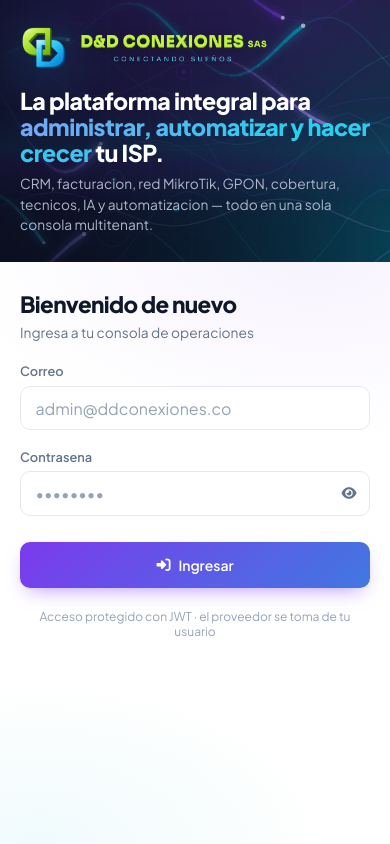
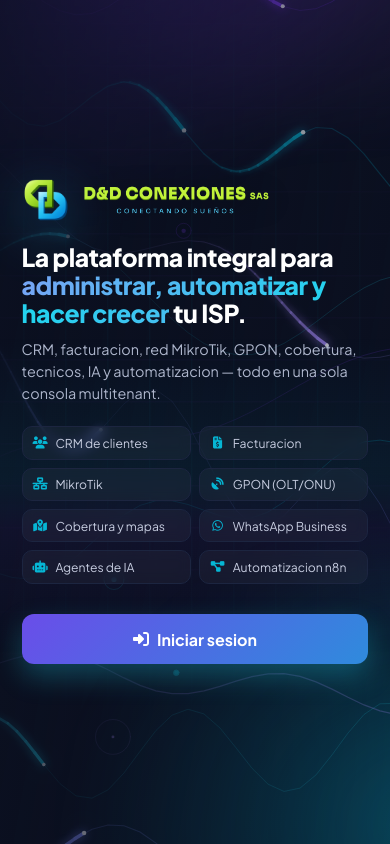
Before and after one commit to David-Ayala-Git/APLICATIVO-DD-FRONT, an Angular app: page /login in a window 390 px wide. Built offline with nearby package versions, Linux system fonts and the light colour scheme.

Commit message:
feat: add two-step mobile login flow and two-D logo animation on logout

```diff
--- a/src/app/layout/login/login.component.html
+++ b/src/app/layout/login/login.component.html
@@ -1,4 +1,4 @@
-<div class="auth-screen">
+<div class="auth-screen" [class.mobile-step-form]="mobileStep() === 'form'">
   <div class="auth-left">
     <app-fiber-canvas />
     <div class="auth-scrim" aria-hidden="true"></div>
@@ -27,10 +27,28 @@
         <div><i class="{{ mod.icon }}"></i> {{ mod.text }}</div>
       }
     </div>
+
+    <div class="auth-mobile-cta">
+      <button
+        appRipple
+        type="button"
+        class="btn btn-grad btn-block auth-mobile-start-btn"
+        (click)="goToForm()"
+      >
+        <i class="fas fa-right-to-bracket"></i> Iniciar sesion
+      </button>
+    </div>
   </div>
 
   <div class="auth-right">
     <form class="auth-box" [formGroup]="form" (ngSubmit)="submit()">
+      <div class="auth-mobile-header">
+        <button type="button" class="auth-mobile-back" (click)="goToWelcome()">
+          <i class="fas fa-arrow-left"></i> Volver
+        </button>
+        <img src="logo-mark.png" alt="D&D Conexiones" class="auth-mobile-mini-logo" />
+      </div>
+
       <h2>Bienvenido de nuevo</h2>
       <p class="sub">Ingresa a tu consola de operaciones</p>
 
--- a/src/app/layout/login/login.component.ts
+++ b/src/app/layout/login/login.component.ts
@@ -29,6 +29,7 @@ export class LoginComponent {
   protected readonly submitting = signal(false);
   protected readonly welcomeAnimating = signal(false);
   protected readonly welcomeName = signal('');
+  protected readonly mobileStep = signal<'welcome' | 'form'>('welcome');
   protected readonly error = signal<string | null>(null);
   protected readonly showPassword = signal(false);
 
@@ -58,6 +59,20 @@ export class LoginComponent {
 
   protected togglePassword(): void {
     this.showPassword.update((v) => !v);
+  }
+
+  protected goToForm(): void {
+    this.mobileStep.set('form');
+    if (typeof window !== 'undefined') {
+      window.scrollTo({ top: 0, behavior: 'smooth' });
+    }
+  }
+
+  protected goToWelcome(): void {
+    this.mobileStep.set('welcome');
+    if (typeof window !== 'undefined') {
+      window.scrollTo({ top: 0, behavior: 'smooth' });
+    }
   }
 
   protected submit(): void {
--- a/src/app/layout/shell/shell.component.html
+++ b/src/app/layout/shell/shell.component.html
@@ -126,3 +126,32 @@
     </div>
   }
 </div>
+
+@if (loggingOut()) {
+  <div class="login-splash" role="status" aria-live="polite">
+    <div class="login-splash-glow" aria-hidden="true"></div>
+    <div class="login-splash-content">
+      <div class="dd-logo-anim dd-logo-anim-lg">
+        <span class="dd-join-ring" aria-hidden="true"></span>
+        <span class="dd-join-ring dd-join-ring-2" aria-hidden="true"></span>
+        <img src="logo-d-green.png" alt="" class="dd-piece dd-piece-green" aria-hidden="true" />
+        <img src="logo-d-blue.png" alt="" class="dd-piece dd-piece-blue" aria-hidden="true" />
+        <img src="logo-mark.png" alt="D&D Conexiones" class="dd-piece dd-piece-final" />
+      </div>
+
+      <img
+        src="logo-text.png"
+        alt="D&D Conexiones SAS · Conectando Suenos"
+        class="login-splash-wordmark"
+      />
+
+      <p class="login-splash-msg">
+        @if (logoutName()) {
+          Hasta pronto, <b>{{ logoutName() }}</b> · Cerrando sesion…
+        } @else {
+          Cerrando sesion…
+        }
+      </p>
+    </div>
+  </div>
+}
--- a/src/app/layout/shell/shell.component.ts
+++ b/src/app/layout/shell/shell.component.ts
@@ -64,7 +64,11 @@ export class ShellComponent implements OnInit {
   protected readonly mobileOpen = signal(false);
   protected readonly scrolled = signal(false);
   protected readonly scrollProgress = signal(0);
+  protected readonly loggingOut = signal(false);
+  protected readonly logoutName = signal('');
   protected readonly tenant = this.tenantService.tenant;
+
+  private logoutTimer: ReturnType<typeof setTimeout> | null = null;
 
   protected readonly title = signal('Dashboard gerencial');
   protected readonly subtitle = signal('Resumen operativo del proveedor');
@@ -91,6 +95,9 @@ export class ShellComponent implements OnInit {
     });
     this.destroyRef.onDestroy(() => {
       document.body.classList.remove('sidebar-open');
+      if (this.logoutTimer !== null) {
+        clearTimeout(this.logoutTimer);
+      }
     });
   }
 
@@ -143,7 +150,21 @@ export class ShellComponent implements OnInit {
   }
 
   protected logout(): void {
-    this.auth.logout();
+    if (this.loggingOut()) {
+      return;
+    }
+    this.mobileOpen.set(false);
+    this.logoutName.set(this.auth.user()?.fullName ?? '');
+    this.loggingOut.set(true);
+
+    const reduceMotion =
+      typeof window !== 'undefined' &&
+      window.matchMedia?.('(prefers-reduced-motion: reduce)').matches;
+    const durationMs = reduceMotion ? 350 : 1900;
+
+    this.logoutTimer = setTimeout(() => {
+      this.auth.logout();
+    }, durationMs);
   }
 
   protected toTop(): void {
--- a/src/styles/_auth.scss
+++ b/src/styles/_auth.scss
@@ -280,6 +280,12 @@ app-fiber-canvas {
   transform: translateY(-50%);
 }
 
+/* Controles exclusivos de vista movil en dos secciones */
+.auth-mobile-cta,
+.auth-mobile-header {
+  display: none;
+}
+
 /* Tablet y pantallas medianas */
 @media (max-width: 1024px) {
   .auth-screen {
@@ -317,53 +323,144 @@ app-fiber-canvas {
   }
 }
 
-/* Moviles */
-@media (max-width: 640px) {
+/* Moviles: dos secciones independientes (1. Bienvenida + boton Iniciar sesion, 2. Formulario) */
+@media (max-width: 768px) {
+  .auth-screen {
+    min-height: 100vh;
+    min-height: 100dvh;
+  }
   .auth-left {
-    padding: 1.5rem 1.25rem 1.65rem;
+    flex: 1 0 auto;
+    min-height: 100vh;
+    min-height: 100dvh;
+    justify-content: center;
+    padding: 2rem 1.35rem 2.25rem;
+    animation: authStepIn 0.35s var(--ease-out) both;
+  }
+  .auth-right {
+    display: none;
+  }
+  .auth-screen.mobile-step-form .auth-left {
+    display: none;
+  }
+  .auth-screen.mobile-step-form .auth-right {
+    display: flex;
+    flex: 1 0 auto;
+    min-height: 100vh;
+    min-height: 100dvh;
+    align-items: center;
+    padding: 1.75rem 1.35rem 2.25rem;
+    animation: authStepIn 0.35s var(--ease-out) both;
   }
   .auth-brand-row {
-    margin-bottom: 1rem;
-    gap: 0.7rem;
+    margin-bottom: 1.25rem;
+    gap: 0.75rem;
   }
   .auth-brand-row .bt {
     font-size: 1.15rem;
   }
   .auth-left h1 {
-    font-size: 1.45rem;
+    font-size: 1.55rem;
     letter-spacing: -0.5px;
-    margin-bottom: 0.5rem;
+    margin-bottom: 0.65rem;
   }
   .auth-left .lede {
-    font-size: 0.86rem;
-    line-height: 1.5;
-    margin-bottom: 0;
+    font-size: 0.9rem;
+    line-height: 1.55;
+    margin-bottom: 1.35rem;
   }
   .auth-mods {
-    display: none;
+    display: grid;
+    grid-template-columns: repeat(2, minmax(0, 1fr));
+    gap: 0.5rem;
+    margin-bottom: 1.65rem;
   }
-  .auth-right {
-    padding: 1.75rem 1.25rem 2.25rem;
-    align-items: flex-start;
+  .auth-mods div {
+    font-size: 0.76rem;
+    padding: 0.48rem 0.6rem;
+    gap: 0.45rem;
+  }
+  .auth-mobile-cta {
+    display: block;
+    position: relative;
+    z-index: 2;
+    width: 100%;
+    margin-top: 0.25rem;
+    animation: riseSm 0.6s 0.35s var(--ease-out) both;
+  }
+  .auth-mobile-start-btn {
+    padding: 0.9rem 1.25rem;
+    font-size: 1rem;
+    font-weight: 700;
+    border-radius: 12px;
+    box-shadow: 0 12px 28px rgba(34, 211, 238, 0.28);
+  }
+  .auth-mobile-header {
+    display: flex;
+    align-items: center;
+    justify-content: space-between;
+    margin-bottom: 1.4rem;
+    padding-bottom: 0.9rem;
+    border-bottom: 1px solid var(--border);
+  }
+  .auth-mobile-back {
+    display: inline-flex;
+    align-items: center;
+    gap: 0.45rem;
+    padding: 0.45rem 0.85rem;
+    border: 1px solid var(--border);
+    border-radius: 999px;
+    background: var(--bg-soft, #f8fafc);
+    color: var(--text-primary);
+    font-size: 0.84rem;
+    font-weight: 600;
+    cursor: pointer;
+    transition: background var(--t), border-color var(--t), transform var(--t);
+  }
+  .auth-mobile-back:active {
+    transform: scale(0.97);
+  }
+  .auth-mobile-mini-logo {
+    width: 38px;
+    height: 38px;
+    object-fit: contain;
   }
   .auth-box {
     max-width: 100%;
   }
   .auth-box .sub {
-    margin-bottom: 1.4rem;
-    font-size: 0.86rem;
+    margin-bottom: 1.5rem;
+    font-size: 0.88rem;
+  }
+}
+
+@keyframes authStepIn {
+  from {
+    opacity: 0;
+    transform: translateY(12px);
+  }
+  to {
+    opacity: 1;
+    transform: translateY(0);
   }
 }
 
 /* Moviles muy pequenos */
 @media (max-width: 380px) {
   .auth-left {
-    padding: 1.25rem 1rem 1.35rem;
+    padding: 1.5rem 1rem 1.75rem;
   }
   .auth-left h1 {
-    font-size: 1.3rem;
+    font-size: 1.35rem;
   }
-  .auth-right {
+  .auth-mods {
+    gap: 0.4rem;
+  }
+  .auth-mods div {
+    font-size: 0.72rem;
+    padding: 0.42rem 0.5rem;
+  }
+  .auth-screen.mobile-step-form .auth-right {
     padding: 1.4rem 1rem 2rem;
   }
 }
```
